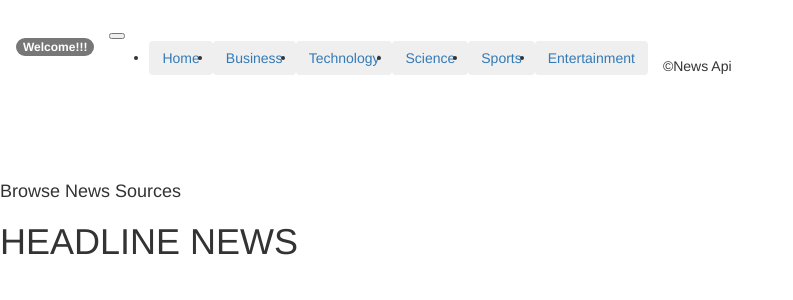
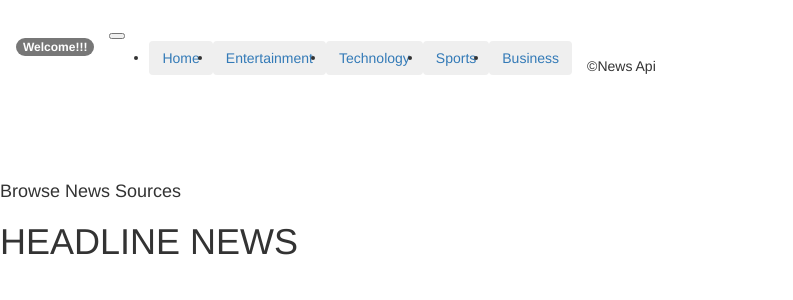
Before and after one commit to chimolirgb/News-API, a Flask app: template app/templates/index.html in a window 1280 px wide. Shown: the top 300 px of the page, without its empty margins (0-793 px from the left). Run offline with Flask 2, Linux system fonts and the light colour scheme; the template is opened without the code that fills it, so the values that code supplies are empty; some libraries are stand-ins or nearby versions.

Commit message:
modified files

```diff
--- a/app/templates/navbar.html
+++ b/app/templates/navbar.html
@@ -11,19 +11,16 @@
             <a class="nav-link" href="/"><button type="button" class="btn btn-outline-success">Home </button><span class="sr-only">(current)</span></a>
           </li>
           <li class="nav-item">
-            <a class="nav-link" href="/{{'categories/Business'}}"><button type="button" class="btn btn-outline-success">Business</button></a>
+            <a class="nav-link" href="/{{'categories/Business'}}"><button type="button" class="btn btn-outline-success">Entertainment</button></a>
           </li>
           <li class="nav-item">
             <a class="nav-link" href="/{{'categories/Technology'}}"><button type="button" class="btn btn-outline-success">Technology</button></a>
           </li>
           <li class="nav-item">
-            <a class="nav-link" href="/{{'categories/Science'}}"><button type="button" class="btn btn-outline-success">Science</button></a>
-          </li>
-          <li class="nav-item">
             <a class="nav-link" href="/{{'categories/Sports'}}"><button type="button" class="btn btn-outline-success">Sports</button></a>
           </li>
           <li class="nav-item">
-            <a class="nav-link" href="/{{'categories/Entertainment'}}"><button type="button" class="btn btn-outline-success">Entertainment</button></a>
+            <a class="nav-link" href="/{{'categories/Entertainment'}}"><button type="button" class="btn btn-outline-success">Business</button></a>
           </li>
         </ul>
         <span class="navbar-text">
```
